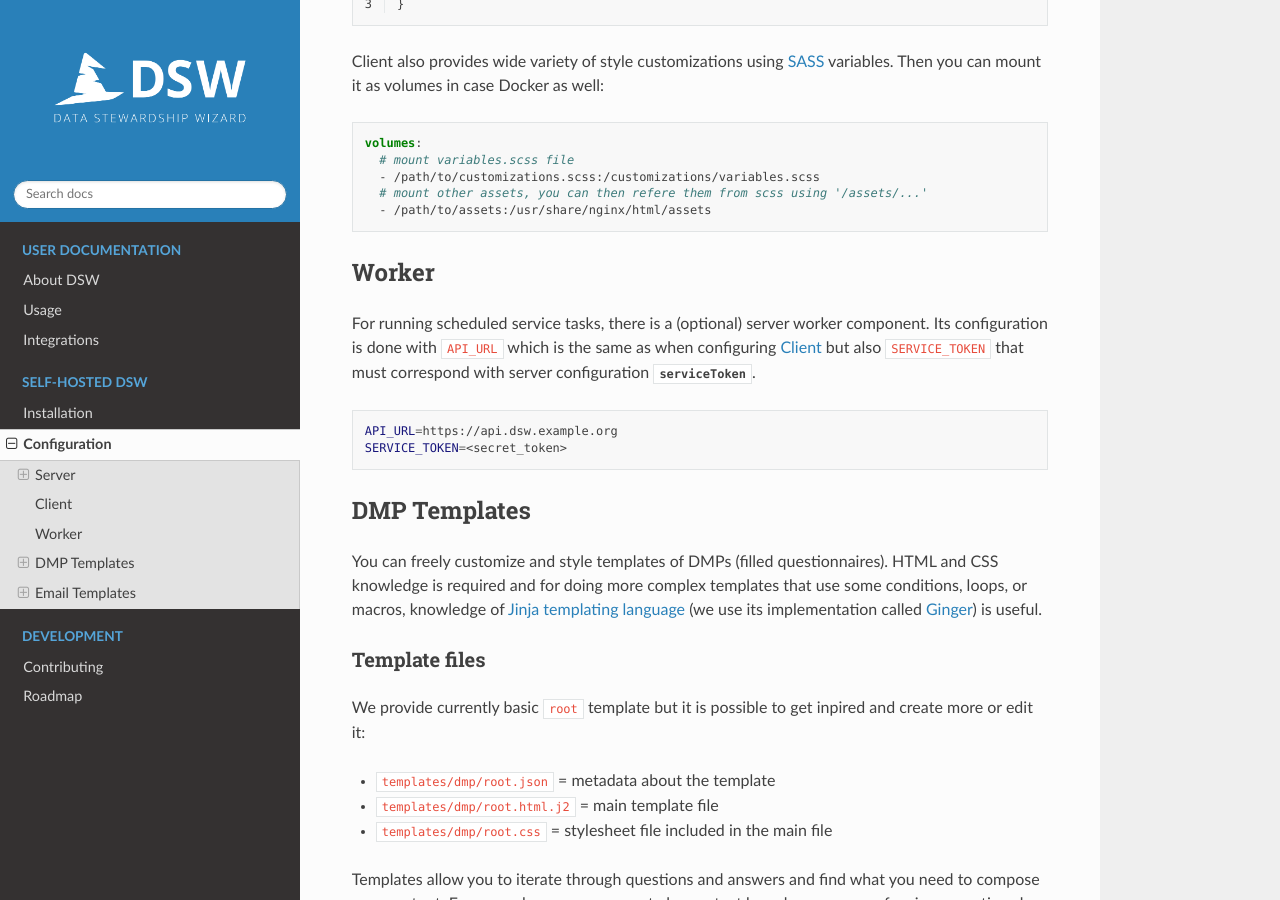
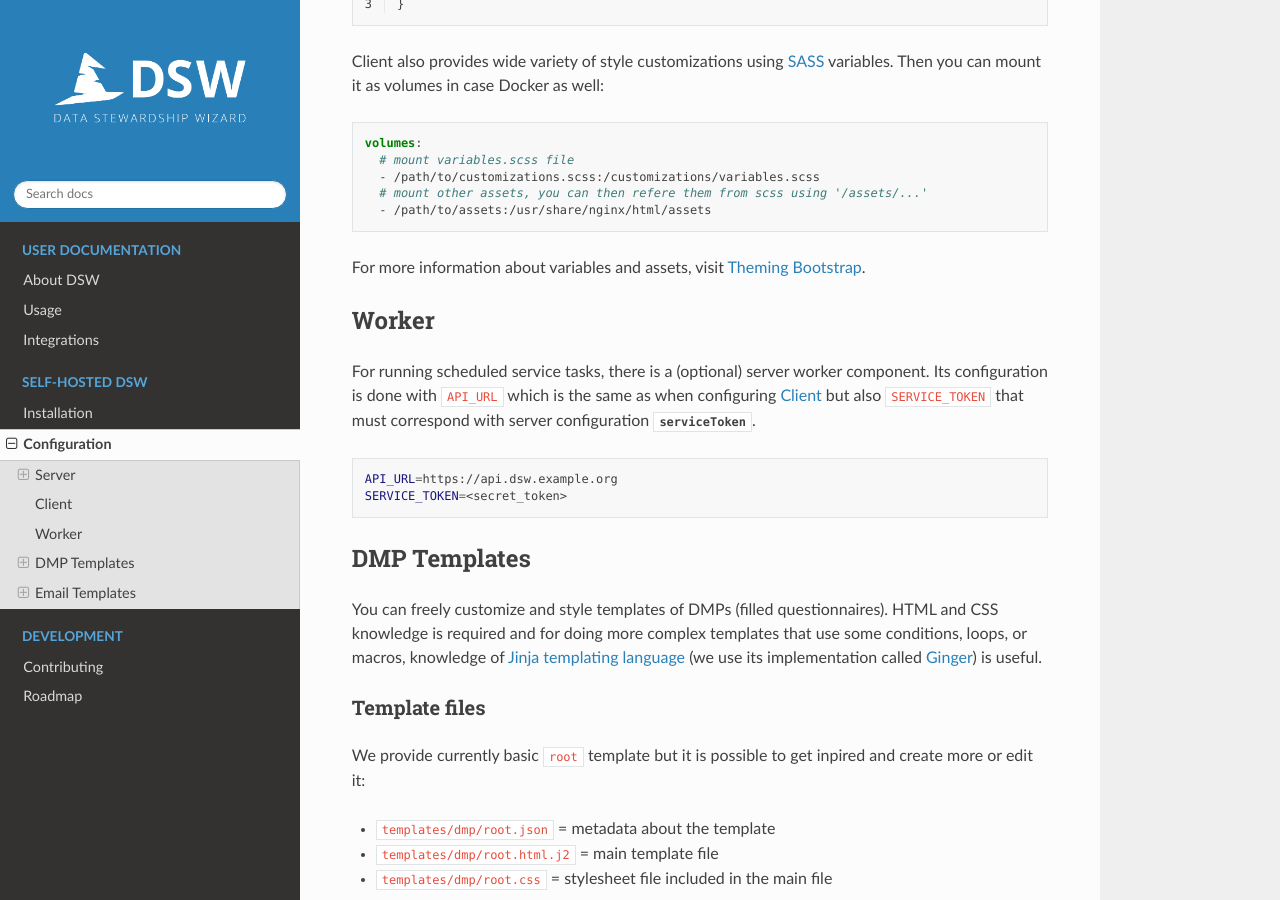
Before and after one commit to pcorrigan/docs, a Sphinx documentation site: the page built from docs/admin/configuration.rst, in a window 1280 px wide and 900 px high, scrolled down 10892 px. Built offline with Sphinx 7.4.7 and the Read the Docs theme 2.0.0, drawn with Linux system fonts in a browser that asks for light colours.

Commit message:
Add Theming Bootstrap link for more info

```diff
--- a/docs/admin/configuration.rst
+++ b/docs/admin/configuration.rst
@@ -442,6 +442,8 @@ Client also provides wide variety of style customizations using `SASS <https://s
       # mount other assets, you can then refere them from scss using '/assets/...'
       - /path/to/assets:/usr/share/nginx/html/assets
 
+For more information about variables and assets, visit `Theming Bootstrap <https://getbootstrap.com/docs/4.0/getting-started/theming/>`_.
+
 .. _config-worker:
 
 Worker
```
